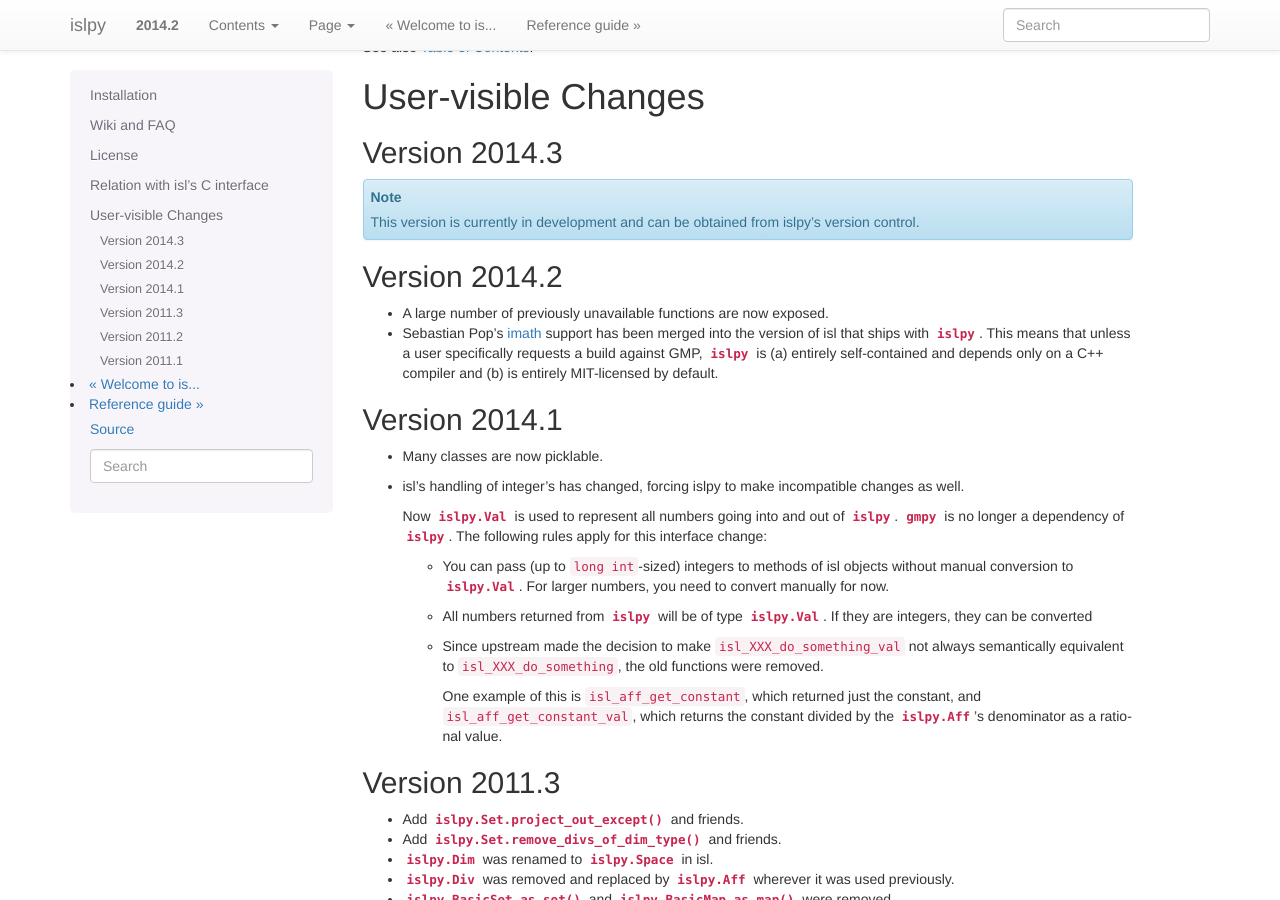
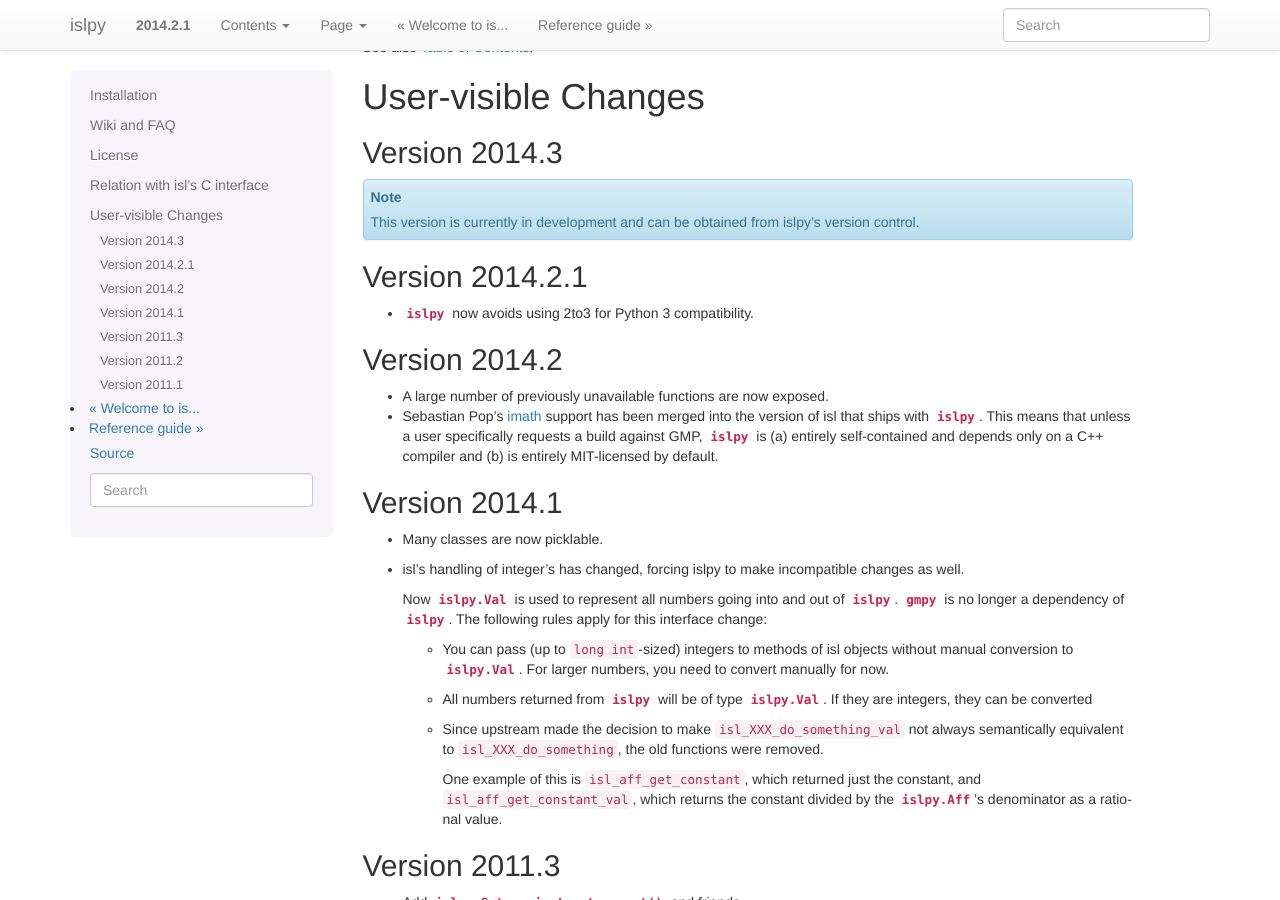
Before and after one commit to inducer/islpy, a Sphinx documentation site: the page built from doc/misc.rst, in a window 1280 px wide and 900 px high, scrolled down 1231 px. Built offline with Sphinx 7.4.7, drawn with Linux system fonts in a browser that asks for light colours; formulas are drawn with MathJax 3; pages that are not in the unit, such as notebooks, are missing from menus.

Commit message:
Bump version

```diff
--- a/doc/misc.rst
+++ b/doc/misc.rst
@@ -94,6 +94,11 @@ Version 2014.3
     This version is currently in development and can be obtained from
     islpy's version control.
 
+Version 2014.2.1
+----------------
+
+* :mod:`islpy` now avoids using 2to3 for Python 3 compatibility.
+
 Version 2014.2
 --------------
 
--- a/islpy/version.py
+++ b/islpy/version.py
@@ -1,2 +1,2 @@
-VERSION = (2014, 2)
+VERSION = (2014, 2, 1)
 VERSION_TEXT = ".".join(str(i) for i in VERSION)
```
